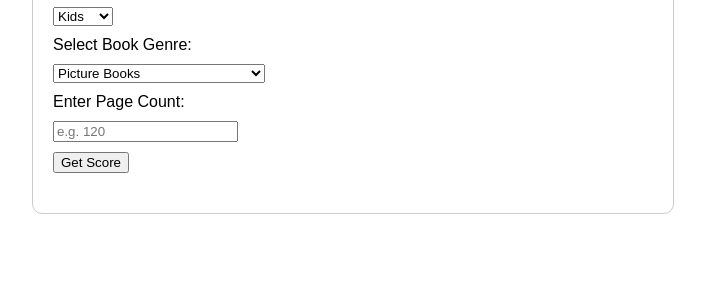
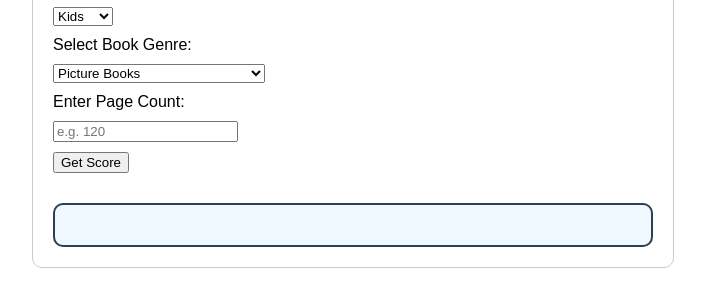
Before and after one commit to BOOKIES000/Book-Scoring, a plain HTML site: page index.html in a window 1280 px wide. Shown: the part 163-470 px from the top of the page, without its empty margins (287-992 px from the left). Drawn offline with Linux system fonts and the light colour scheme.

Commit message:
Update index.html

```diff
--- a/index.html
+++ b/index.html
@@ -17,9 +17,15 @@
       margin: 10px 0;
     }
     #score {
-      margin-top: 20px;
+      margin-top: 30px;
+      padding: 20px;
+      font-size: 2em;
       font-weight: bold;
-      font-size: 1.2em;
+      background-color: #f0f8ff;
+      color: #2c3e50;
+      border: 2px solid #2c3e50;
+      border-radius: 10px;
+      text-align: center;
     }
   </style>
 </head>
@@ -130,7 +136,6 @@
       scoreDiv.textContent = `✅ Score: ${score} points`;
     }
 
-    // Initial setup
     document.getElementById("age").addEventListener("change", updateGenres);
     updateGenres();
   </script>
```
